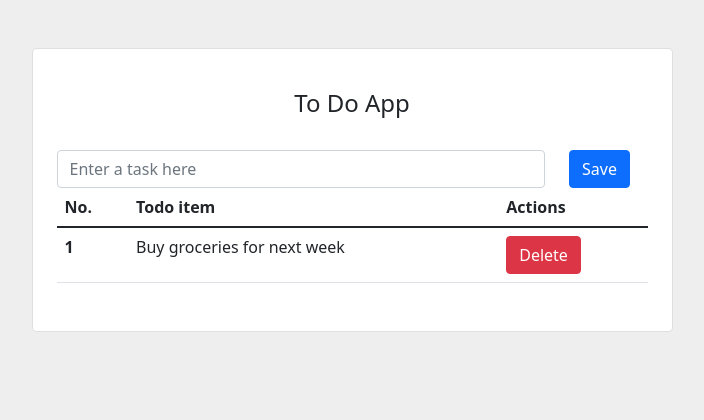
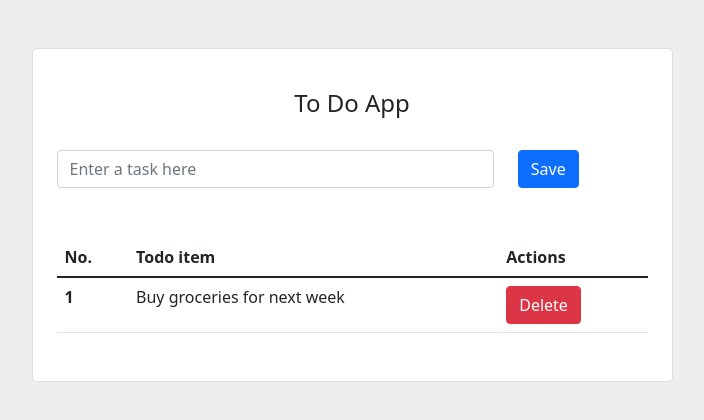
Before and after one commit to rajrachchh14/React-Todo-Function-Base, a React (Create React App) app: page / in a window 1280 px wide. Shown: the top 420 px of the page, without its empty margins (288-992 px from the left). Built offline with nearby package versions, Linux system fonts and the light colour scheme.

Commit message:
2 files modified

```diff
--- a/src/App.js
+++ b/src/App.js
@@ -13,7 +13,7 @@ export default function App() {
                     <h4 className="text-center my-3 pb-3">To Do App</h4>
 
                     <div className="row p-12">
-                      <div className="col-10">
+                      <div className="col-9">
                         <div className="form-outline">
                           <input
                             type="text"
--- a/src/style.css
+++ b/src/style.css
@@ -1,3 +1,7 @@
 .section {
   background-color: #eee;
 }
+
+.form-outline {
+  padding-bottom: 50px;
+}
```
